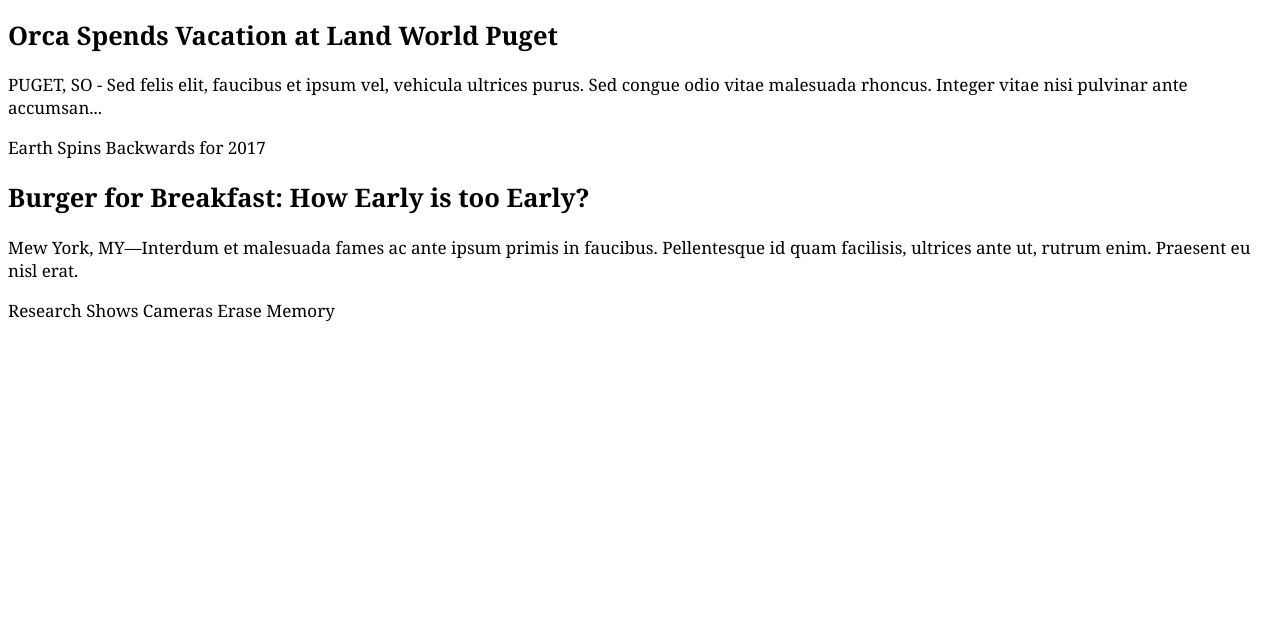
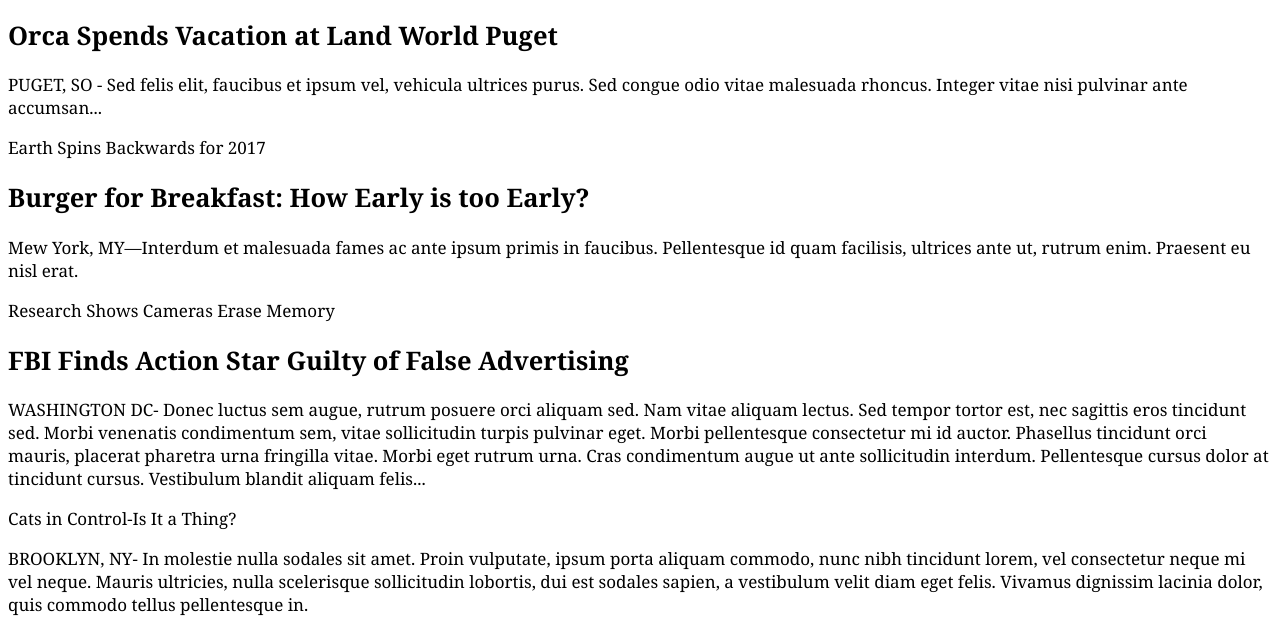
Before and after one commit to harrison-bergeron/my-times, a plain HTML site: page index.html in a window 1280 px wide. Shown: the part 166-800 px from the top of the page. Drawn offline with Linux system fonts and the light colour scheme.

Commit message:
Added second news column to HTML index.

```diff
--- a/index.html
+++ b/index.html
@@ -55,9 +55,25 @@
       </div>
 
       <!-- Second News Column -->
-      <div class="column medium"></div>
+      <div class="column medium">
+        <div class="story">
+          <div class="text-content">
+            <h2>FBI Finds Action Star Guilty of False Advertising</h2>
+            <p class="narrative">WASHINGTON DC- Donec luctus sem augue, rutrum posuere orci aliquam sed. Nam vitae aliquam lectus. Sed tempor tortor est, nec sagittis eros tincidunt sed. Morbi venenatis condimentum sem, vitae sollicitudin turpis pulvinar eget. Morbi pellentesque consectetur mi id auctor. Phasellus tincidunt orci mauris, placerat pharetra urna fringilla vitae. Morbi eget rutrum urna. Cras condimentum augue ut ante sollicitudin interdum. Pellentesque cursus dolor at tincidunt cursus. Vestibulum blandit aliquam felis...</p>
+          </div>
+        </div>
+        <div class="story">
+          <div class="cat-ceo image-content">
+            <span>Cats in Control-Is It a Thing?</span>
+            <p class="narrative">BROOKLYN, NY- In molestie nulla sodales sit amet. Proin vulputate, ipsum porta aliquam commodo, nunc nibh tincidunt lorem, vel consectetur neque mi vel neque. Mauris ultricies, nulla scelerisque sollicitudin lobortis, dui est sodales sapien, a vestibulum velit diam eget felis. Vivamus dignissim lacinia dolor, quis commodo tellus pellentesque in.</p>
+          </div>
+        </div>
+      </div>
+
       <!-- Third News Column -->
-      <div class="column small"></div>
+      <div class="column small">
+
+      </div>
 
     </div>
   </body>
```
